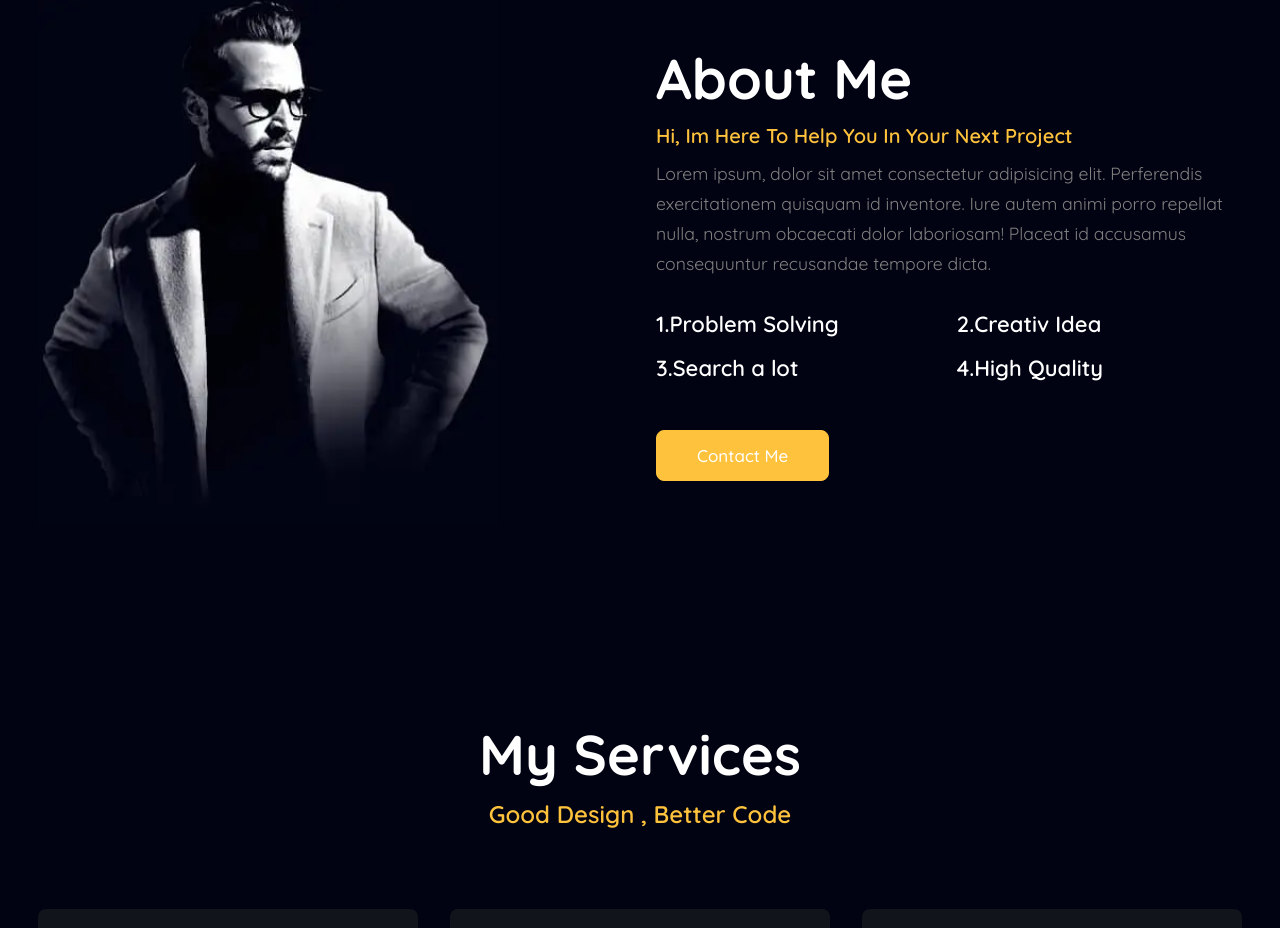
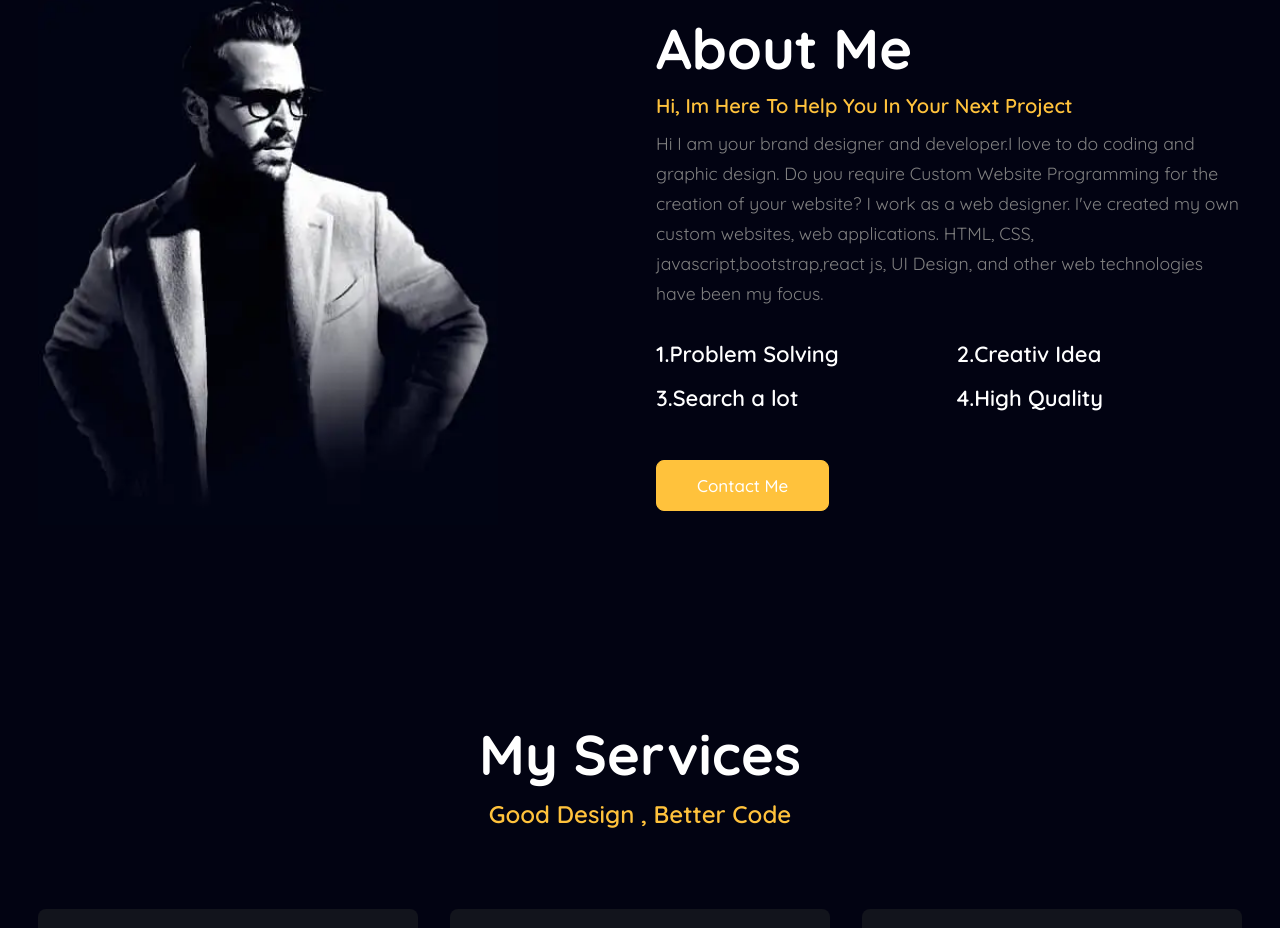
Before and after one commit to Ankitdixit1/portfolio, a plain HTML site: page index.html in a window 1280 px wide. Shown: the part 935-1863 px from the top of the page. Drawn offline with nearby package versions, Linux system fonts and the light colour scheme.

Commit message:
Update index.html

```diff
--- a/index.html
+++ b/index.html
@@ -45,7 +45,7 @@
         <h4>Hello</h4>
         <h1>I'M Ankit <br /><span>Dixit</span></h1>
         <h3>Front-End Developer</h3>
-        <a href="#" class="btn">Hire me </a>
+        <a href="https://mail.google.com/mail/u/0/#inbox?compose=GTvVlcRzDDDgLmXFrszNZxwqBXnGmqsnXGKBNctmhLFhDqDvPfkRhpKPcNXfgGDmGfMnBvzqqNXnH" class="btn">Hire me </a>
       </div>
     </section>
 
@@ -58,10 +58,11 @@
         <h2>About Me</h2>
         <h4>Hi, Im Here To Help You In Your Next Project</h4>
         <p>
-          Lorem ipsum, dolor sit amet consectetur adipisicing elit. Perferendis
-          exercitationem quisquam id inventore. Iure autem animi porro repellat
-          nulla, nostrum obcaecati dolor laboriosam! Placeat id accusamus
-          consequuntur recusandae tempore dicta.
+            Hi I am your brand designer and developer.I love to do coding and graphic design.
+          Do you require Custom Website Programming for the creation of your website?
+          I work as a web designer. I've created my own custom websites, web applications.
+          HTML, CSS, javascript,bootstrap,react js, UI Design,  and other web technologies have been my focus.
+        </p>
         </p>
         <div class="about-gri">
           <div class="about-in">
@@ -80,7 +81,7 @@
             <h5>4.High Quality</h5>
           </div>
         </div>
-        <a href="#" class="btn">Contact Me </a>
+        <a href="https://mail.google.com/mail/u/0/#inbox?compose=GTvVlcRzDDDgLmXFrszNZxwqBXnGmqsnXGKBNctmhLFhDqDvPfkRhpKPcNXfgGDmGfMnBvzqqNXnH" class="btn">Contact Me </a>
       </div>
     </section>
 
@@ -222,8 +223,8 @@
         </div>
         <div class="contact-icons">
           <a href="#"><i class='bx bxl-linkedin' ></i></a>
-          <a href="#"><i class='bx bxl-instagram' ></i></a>
-          <a href="#"><i class='bx bxl-gmail' ></i></a>
+          <a href="https://www.instagram.com/onemangraphicdesign/"><i class='bx bxl-instagram' ></i></a>
+          <a href="https://mail.google.com/mail/u/0/#inbox?compose=GTvVlcRzDDDgLmXFrszNZxwqBXnGmqsnXGKBNctmhLFhDqDvPfkRhpKPcNXfgGDmGfMnBvzqqNXnH"><i class='bx bxl-gmail' ></i></a>
         </div>
       </div>
 
```
